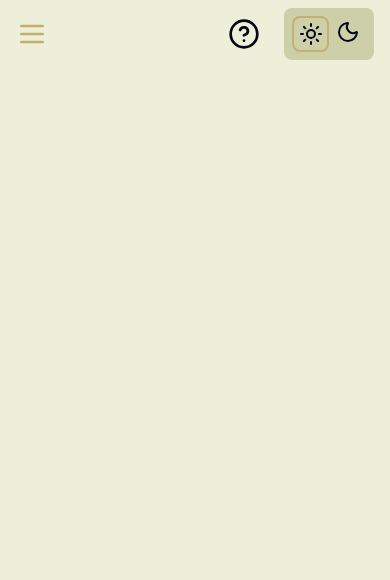
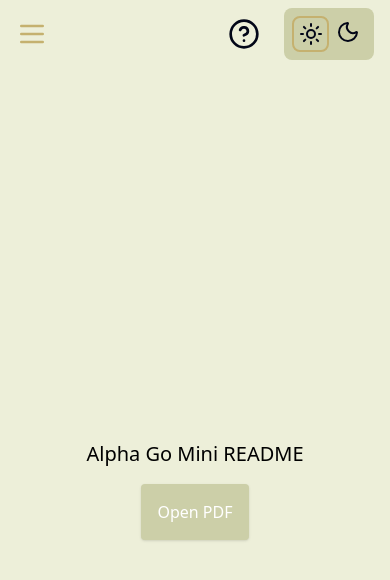
Before and after one commit to katzjason/go-frontend, a Next.js app: page /about in a window 390 px wide. Shown: the top 580 px of the page. Built offline with nearby package versions, Linux system fonts and the light colour scheme.

Commit message:
Added readme download button for mobile

```diff
--- a/app/about/page.tsx
+++ b/app/about/page.tsx
@@ -6,7 +6,16 @@ import Layout from '../components/layout';
 export default function About() {
   return (
     <Layout>
-      <div className="overflow-y-auto h-screen w-full [webkitOverflowScrolling:touch]">
+      <div className="flex md:hidden flex-col items-center justify-center h-screen text-center p-4">
+        <p className="text-[rgb(var(--text))] text-xl">Alpha Go Mini README</p>
+        <a
+          href="/alpha-go-mini-readme.pdf"
+          target="_blank"
+          rel="noopener noreferrer"
+          className="bg-[rgb(var(--secondary))] text-white px-4 py-4 mt-4 rounded shadow"
+        >Open PDF</a>
+      </div>
+      <div className="hidden md:block overflow-y-auto h-screen w-full [webkitOverflowScrolling:touch]">
         <iframe
           src="/alpha-go-mini-readme.pdf"
           className="w-full min-h-[100vh] border-none"
```
